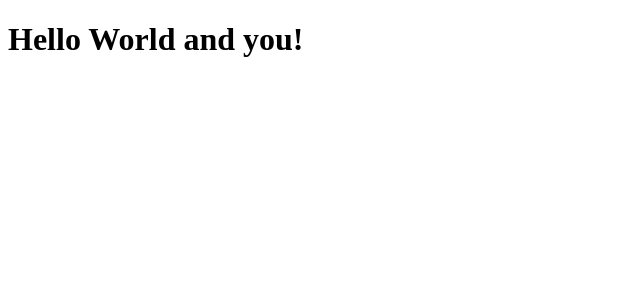
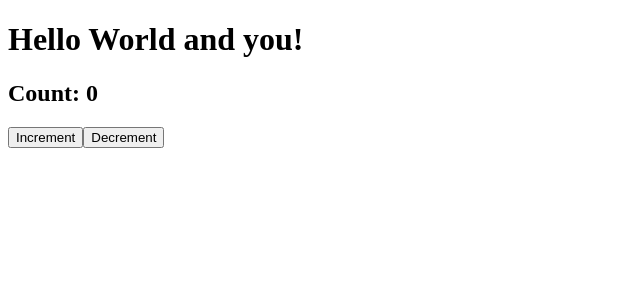
Before and after one commit to erikiva/stunning-fortnight, a React app: page / in a window 1280 px wide. Shown: the top 300 px of the page, without its empty margins (0-640 px from the left). Built offline with nearby package versions, Linux system fonts and the light colour scheme.

Commit message:
Added support for clas properties with babel

```diff
--- a/package.json
+++ b/package.json
@@ -28,6 +28,7 @@
   "devDependencies": {
     "@babel/cli": "^7.2.3",
     "@babel/core": "^7.2.2",
+    "@babel/plugin-proposal-class-properties": "^7.2.3",
     "@babel/preset-env": "^7.2.3",
     "@babel/preset-react": "^7.0.0",
     "babel-loader": "^8.0.4",
--- a/src/App.js
+++ b/src/App.js
@@ -1,8 +1,26 @@
 import React, { Component } from "react";
 
 class App extends Component {
+  state = {
+    count: 0
+  };
   render() {
-    return <h1>Hello World and you!</h1>;
+    return (
+      <div>
+        <h1>Hello World and you!</h1>
+        <h2>Count: {this.state.count}</h2>
+        <button
+          onClick={() => this.setState(state => ({ count: state.count + 1 }))}
+        >
+          Increment
+        </button>
+        <button
+          onClick={() => this.setState(state => ({ count: state.count - 1 }))}
+        >
+          Decrement
+        </button>
+      </div>
+    );
   }
 }
 
--- a/webpack.config.base.js
+++ b/webpack.config.base.js
@@ -14,7 +14,8 @@ module.exports = {
         loader: "babel-loader",
         exclude: /node_modules/,
         options: {
-          presets: ["@babel/preset-env", "@babel/preset-react"]
+          presets: ["@babel/preset-env", "@babel/preset-react"],
+          plugins: ["@babel/plugin-proposal-class-properties"]
         }
       }
     ]
--- a/webpack.config.dev.js
+++ b/webpack.config.dev.js
@@ -3,5 +3,6 @@ const baseConfig = require("./webpack.config.base");
 
 module.exports = merge(baseConfig, {
   mode: "development",
-  devServer: { port: 9000 }
+  devServer: { port: 9000 },
+  devtool: "source-map"
 });
```
Also changed, not shown: 1 other file (tests, documents, lock files or other folders).
